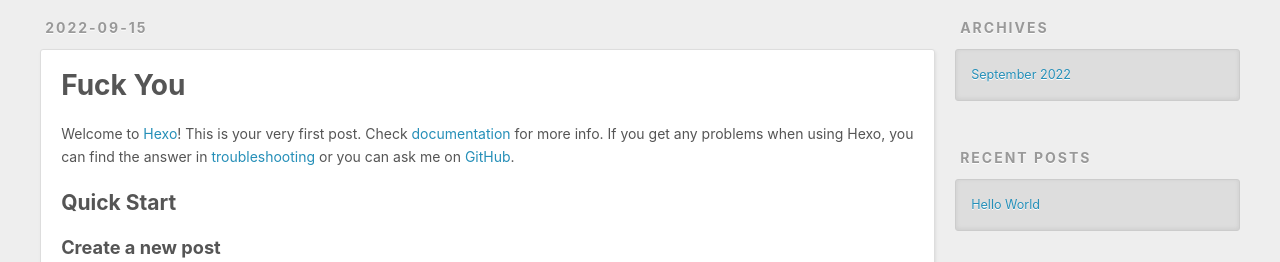
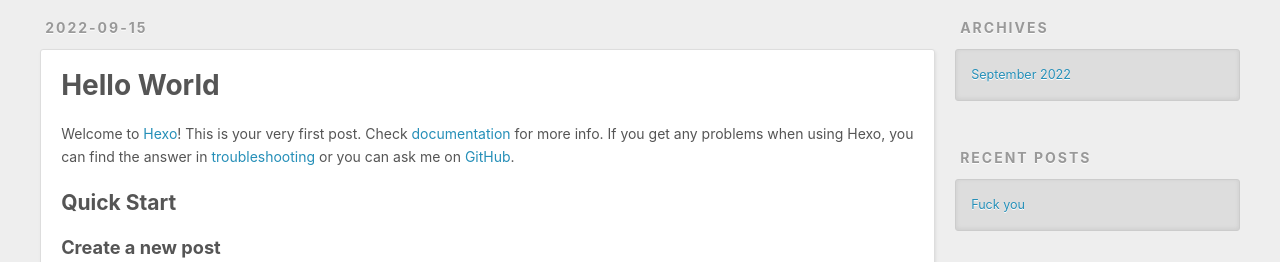
Before and after one commit to kobefly1/kobefly1.github.io, a plain HTML site: page 2022/09/15/hello-world/index.html in a window 1280 px wide. Shown: the part 330-592 px from the top of the page. Drawn offline with nearby package versions, Linux system fonts and the light colour scheme.

Commit message:
Update index.html
Signed-off-by: kobefly1 <113587295+kobefly1@users.noreply.github.com>

```diff
--- a/2022/09/15/hello-world/index.html
+++ b/2022/09/15/hello-world/index.html
@@ -80,7 +80,7 @@
 
 
     <h1 class="article-title" itemprop="name">
-      Fuck You
+      Hello World
     </h1>
 
 
@@ -144,7 +144,7 @@
       <ul>
 
           <li>
-            <a href="/2022/09/15/hello-world/">Hello World</a>
+            <a href="/2022/09/15/hello-world/">Fuck you</a>
           </li>
 
       </ul>
```
